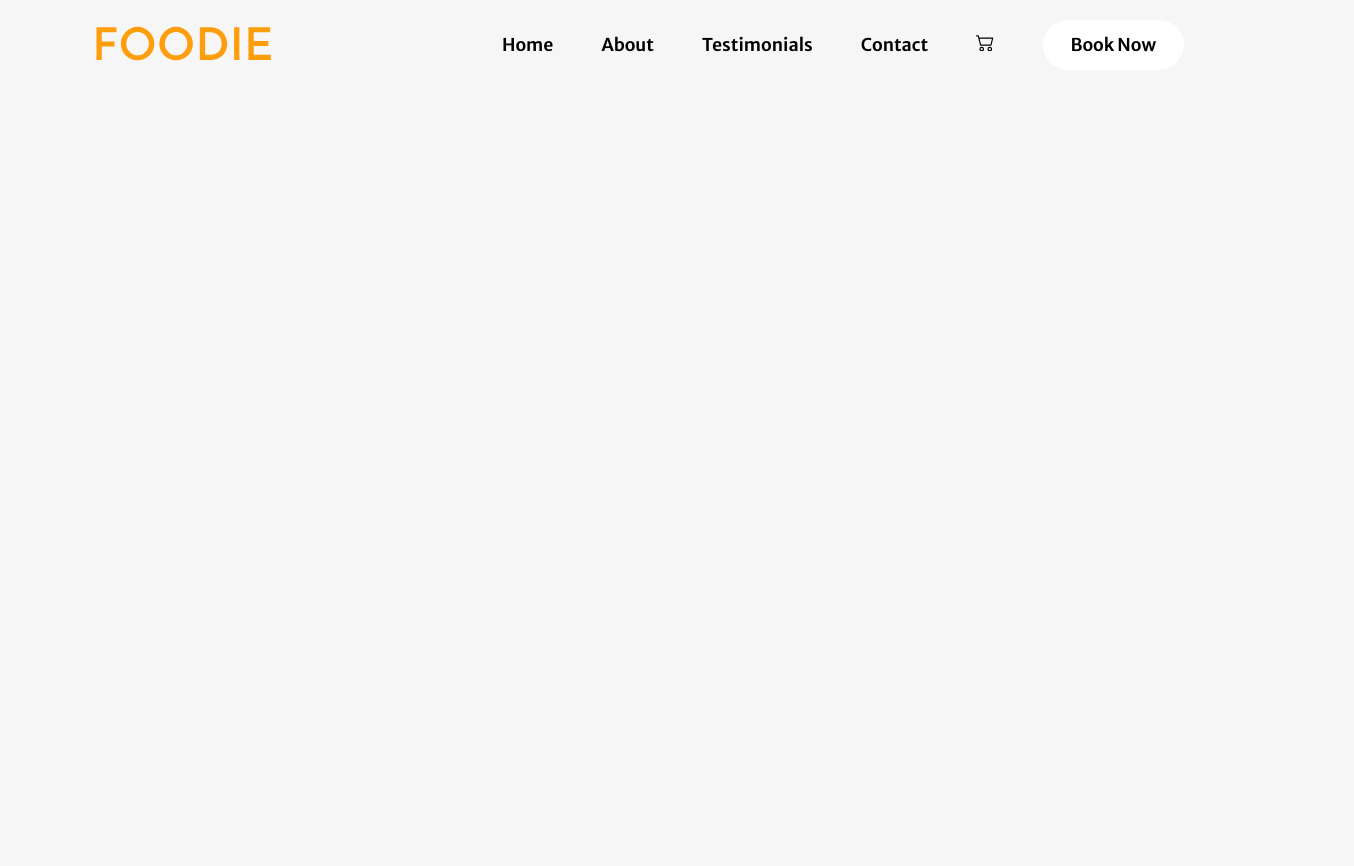
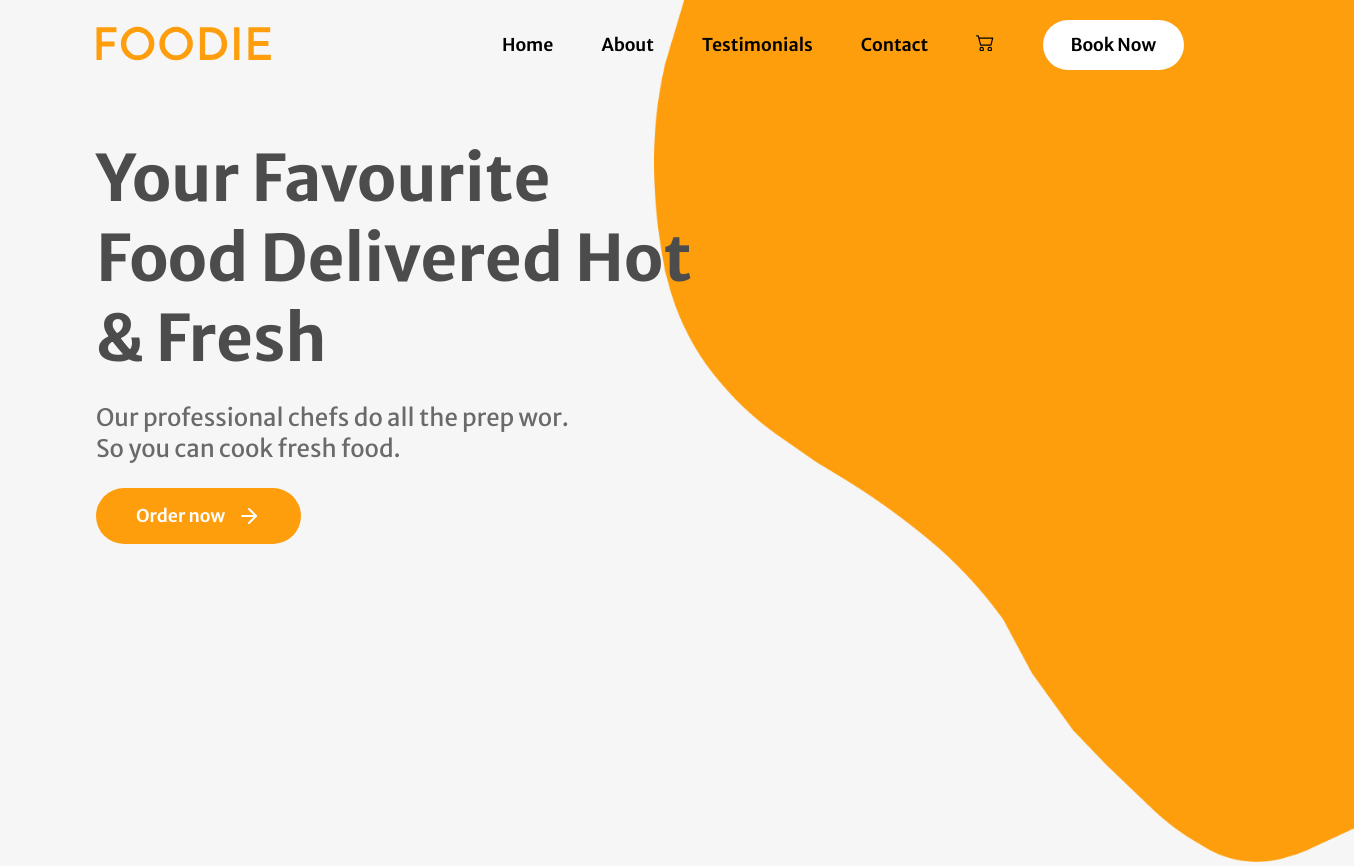
Before and after one commit to T-Induwara/restaurant-webpage, a React (Create React App) app: page / in a window 1280 px wide. Shown: the whole page, 1354 px wide, since content can reach past the window. Before the commit the page ends 800 px from the top, so only its background shows below. Built offline with nearby package versions, Linux system fonts and the light colour scheme.

Commit message:
Added background image and text fields

```diff
--- a/src/components/Home.js
+++ b/src/components/Home.js
@@ -2,7 +2,7 @@ import React from 'react';
 import Navbar from './Navbar';
 import BannerBackground from '../assets/home-banner-background.png';
 import BannerImage from '../assets/home-banner-image.png';
-import {FiaArrowRight} from 'react-icons/fi';
+import {FiArrowRight} from 'react-icons/fi';
 
 function Home(){
     return(
@@ -10,7 +10,18 @@ function Home(){
             <Navbar/>
             <div className="home-banner-container">
                 <div className="home-bannerImage-container">
-                    <img src="" alt=""></img>
+                    <img src={BannerBackground} alt="Banner background"></img>
+                </div>
+                <div className="home-text-section">
+                    <h1 className="primary-heading">
+                        Your Favourite Food Delivered Hot & Fresh
+                    </h1>
+                    <p className="primary-text">
+                        Our professional chefs do all the prep wor. So you can cook fresh food.
+                    </p>
+                    <button className="secondary-button">
+                        Order now <FiArrowRight/>
+                    </button>
                 </div>
             </div>
         </div>
```
